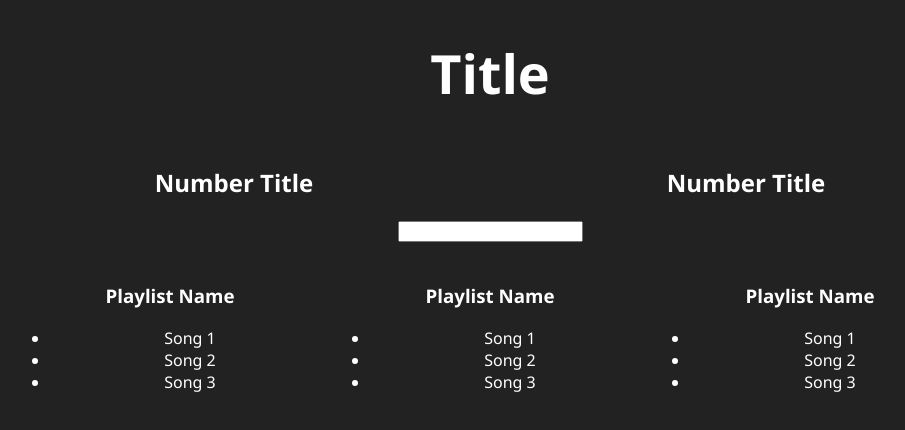
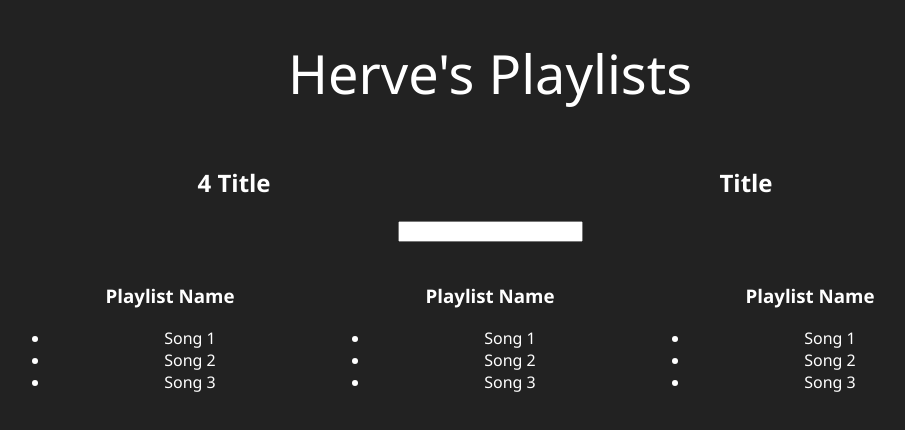
Before and after one commit to rvd2pwipwip/rv-playlists, a React (Create React App) app: page / in a window 1280 px wide. Shown: the top 430 px of the page, without its empty margins (150-1055 px from the left). Built offline with nearby package versions, Linux system fonts and the light colour scheme.

Commit message:
fake server data into intial App state through constructor, fake server delay and ternary to render React.Fragment or Loading... message

```diff
--- a/src/components/App.jsx
+++ b/src/components/App.jsx
@@ -8,12 +8,36 @@ const defaultStyle = {
   color: "#fff"
 };
 
+let fakeServerData = {
+  user: {
+    name: "Herve",
+    playlists: [
+      {
+        name: "rvSpanoushtre",
+        songs: ["1977", "Tren al Sur", "Nada"]
+      },
+      {
+        name: "rvChicaSpanoushtre",
+        songs: ["Amor Sin Fin", "Flaca", "Padre Nuestro"]
+      },
+      {
+        name: "rvChom",
+        songs: ["Hells Bells", "Whole Lotta Love", "Godzilla"]
+      },
+      {
+        name: "rvAltern",
+        songs: ["In a Big Country", "Nostalgia", "The Unguarded Moment"]
+      }
+    ]
+  }
+};
+
 class Aggregate extends Component {
   state = {};
   render() {
     return (
       <div style={{ ...defaultStyle, width: "40%", display: "inline-block" }}>
-        <h2>Number Title</h2>
+        <h2>{this.props.playlists && this.props.playlists.length} Title</h2>
       </div>
     );
   }
@@ -55,16 +79,46 @@ class Playlist extends Component {
 }
 
 class App extends Component {
+  //set initial state before component did mount in the constructor
+  constructor(props) {
+    super(props);
+    this.state = { serverData: {} };
+  }
+
+  componentDidMount() {
+    //fake server delay
+    setTimeout(() => {
+      this.setState({ serverData: fakeServerData });
+    }, 1000);
+  }
+
   render() {
     return (
       <div className="App">
-        <h1 style={{ ...defaultStyle, "font-size": "54px" }}>Title</h1>
-        <Aggregate />
-        <Aggregate />
-        <Filter />
-        <Playlist />
-        <Playlist />
-        <Playlist />
+        {/* check if there is user data in serverData before rendering React.Fragment*/}
+        {this.state.serverData.user ? (
+          <React.Fragment>
+            <h1
+              style={{
+                ...defaultStyle,
+                "font-size": "54px",
+                "font-weight": "100"
+              }}
+            >
+              {this.state.serverData.user.name}
+              's Playlists
+            </h1>
+            <Aggregate playlists={this.state.serverData.user.playlists} />
+            <Aggregate />
+            <Filter />
+            <Playlist />
+            <Playlist />
+            <Playlist />
+          </React.Fragment>
+        ) : (
+          // if there was no user data at start of ternary, render h3 Loading... instead
+          <h3 style={defaultStyle}>Loading...</h3>
+        )}
       </div>
     );
   }
```
